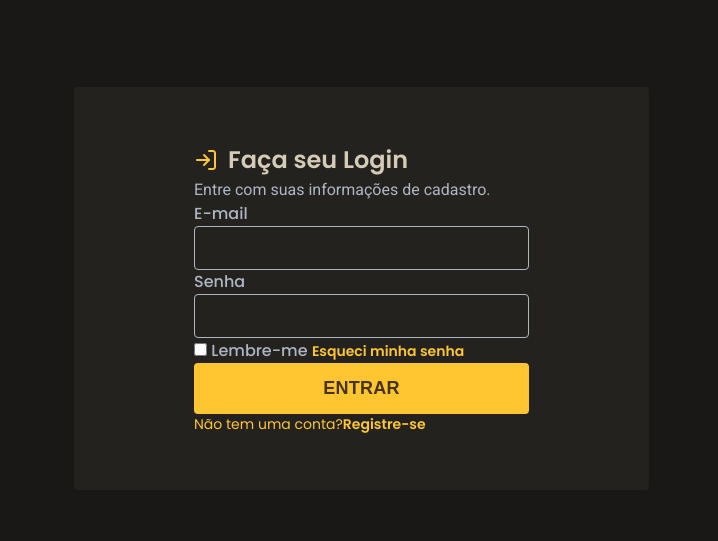
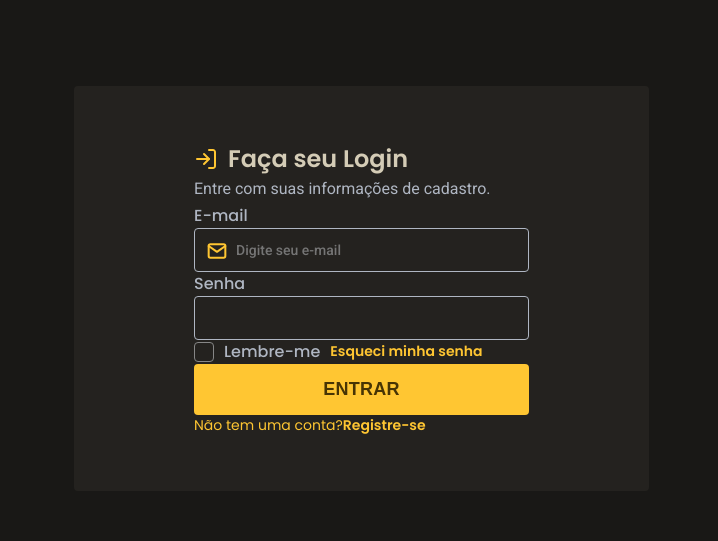
Before and after one commit to Wallace-Bezerra/Login-Form, a plain HTML site: page index.html in a window 1280 px wide. Shown: the part 112-653 px from the top of the page, 0-718 px from the left. Drawn offline with Linux system fonts and the light colour scheme.

Commit message:
checkbox-maldito

```diff
--- a/assets/css/style.css
+++ b/assets/css/style.css
@@ -61,6 +61,7 @@ a {
     flex-direction: column;
     justify-content: center;
     border-radius: 4px;
+    position: relative;
 }
 
 .info-login {
@@ -97,7 +98,97 @@ a {
     height: 44px;
     border: 1px solid var(--text-base);
     border-radius: 4px;
+    font-family: 'Roboto';
+    font-style: normal;
+    font-weight: 500;
+    font-size: 14px;
+    padding-block: 14px;
+    padding-left: 41px;
+    line-height: 16px;
+    color: #A9AFB9;
 }
+
+.formulario input[type="email"]:focus,
+.formulario input[type="password"]:focus {
+    outline-color: #FFC632;
+    outline-width: 2px;
+    outline-style: solid;
+}
+
+.formulario label {
+    position: relative;
+}
+
+.formulario label[for="email"]::after {
+    content: "";
+    position: absolute;
+    top: 40px;
+    left: -41px;
+    background-image: url(/assets/img/mail.svg);
+    display: inline-block;
+    position: relative;
+    /* top: 5px; */
+    width: 20px;
+    height: 20px;
+    /* background-color: white; */
+}
+
+.reset-senha {
+    display: flex;
+    gap: 10px;
+    align-items: center;
+}
+
+.checkbox {
+    /* display: none; */
+    appearance: none;
+    display: inline-block;
+    border: 1px solid #868686;
+    border-radius: 4px;
+    width: 20px;
+    height: 20px;
+    background-color: transparent;
+    display: flex;
+    align-items: center;
+    justify-content: center;
+}
+
+.checkbox:checked:before {
+    content: "";
+    display: block;
+    width: 10px;
+    height: 5px;
+    position: relative;
+    top: -1px;
+    transform: rotate(-45deg);
+    border-left: 2px solid #473404;
+    border-bottom: 2px solid #473404;
+
+    /* background-color: blue; */
+}
+
+.checkbox:checked {
+    background-color: var(--primary-color);
+}
+
+/* .lembrar {
+    display: flex;
+    gap: 10px;
+}
+
+.lembrar::before {
+    content: "";
+    display: inline-block;
+    border: 1px solid #868686;
+    border-radius: 4px;
+    width: 20px;
+    height: 20px;
+    background-color: transparent;
+}
+
+.checkbox:checked+.lembrar::before {
+    background-color: var(--primary-color);
+} */
 
 .formulario a {
     color: var(--primary-color);
--- a/index.html
+++ b/index.html
@@ -22,12 +22,12 @@
                     <p>Entre com suas informações de cadastro.</p>
                 </div>
                 <label for="email">E-mail</label>
-                <input type="email" id="email">
+                <input type="email" placeholder="Digite seu e-mail" id="email">
                 <label for="senha">Senha</label>
                 <input type="password" id="senha">
                 <div class="reset-senha">
-                    <input type="checkbox" name="" id="lembrar">
-                    <label for="lembrar">Lembre-me</label>
+                    <input class="checkbox" type="checkbox" id="lembrar">
+                    <label class="lembrar" for="lembrar">Lembre-me</label>
                     <a href="#">Esqueci minha senha</a>
                 </div>
                 <button>Entrar</button>
```
